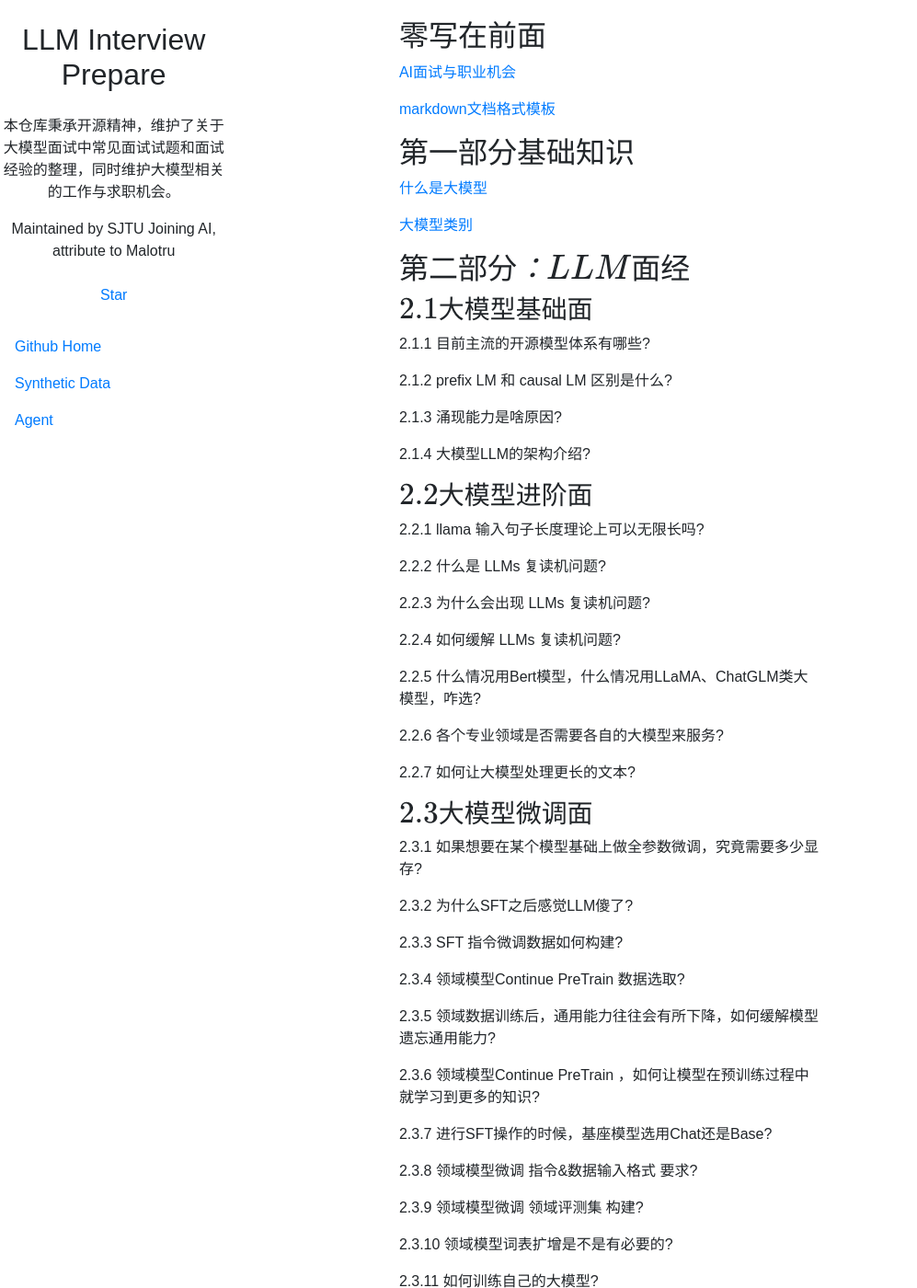
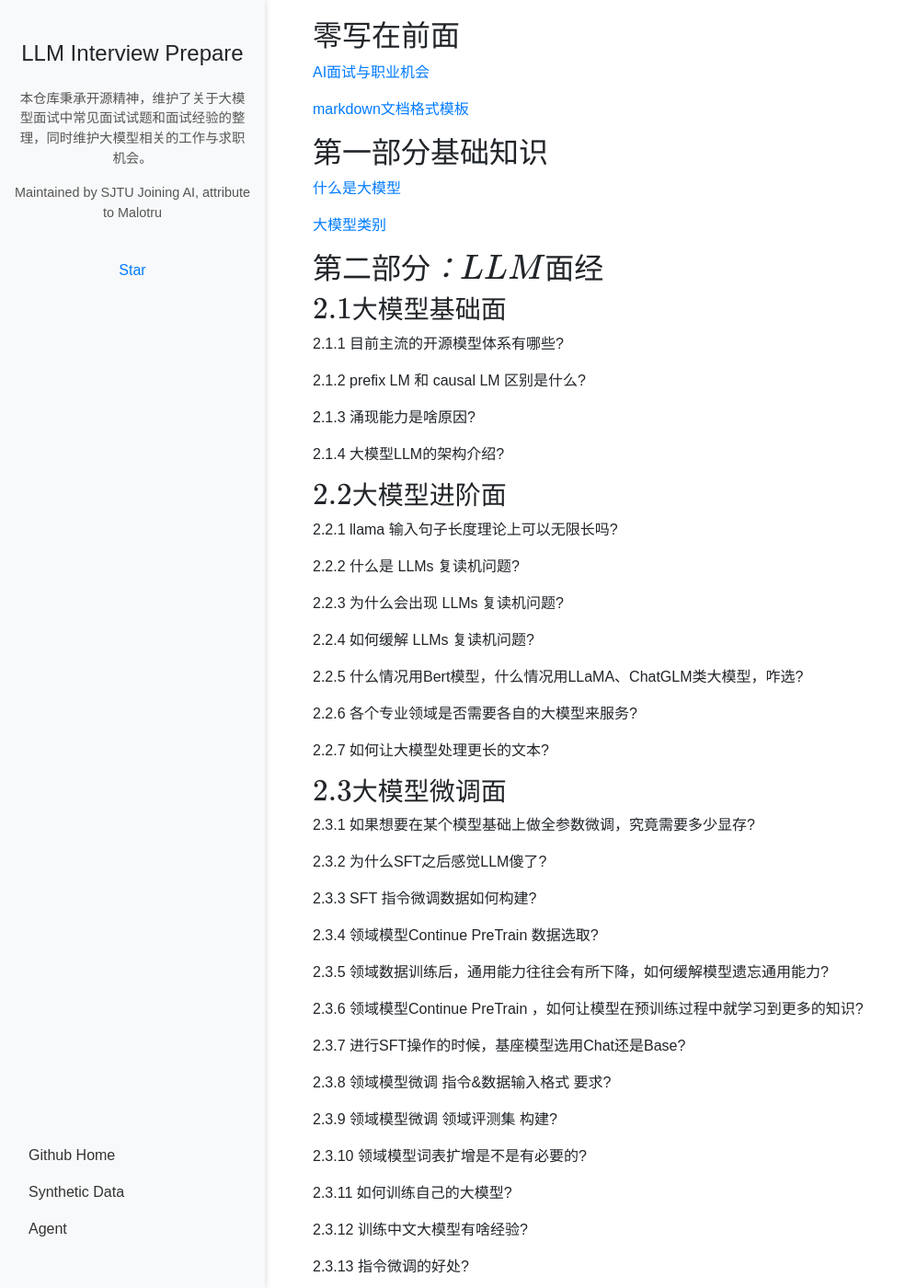
Before and after one commit to Joining-AI/LLM_Interview_Prepare, a Jekyll site: the page built from docs/README.md, in a window 1280 px wide and 1400 px high. Shown: the whole window at 92% size, without its empty margins (0-997 px from the left). Built offline with Jekyll 4.4.1, drawn with Linux system fonts in a browser that asks for light colours; nearby versions of some CDN libraries; our own code applies the rules of GitHub Pages for plain Markdown files; formulas are drawn with MathJax 3.

Commit message:
Update style.css

```diff
--- a/docs/assets/css/style.css
+++ b/docs/assets/css/style.css
@@ -2,17 +2,11 @@
 body {
   font-family: Arial, sans-serif;
   display: flex;
-  flex-direction: row;
+  flex-direction: column;
   min-height: 100vh;
-  margin: 0;
 }
 
-.container-fluid {
-  display: flex;
-  flex: 1;
-}
-
-.sidebar {
+.fixed-sidebar {
   position: fixed;
   top: 0;
   bottom: 0;
@@ -28,23 +22,23 @@ body {
   height: 100vh; /* Ensure the sidebar height is equal to the viewport height */
 }
 
-.sidebar h2 {
+.fixed-sidebar h2 {
   font-size: 1.5rem;
   margin-bottom: 1rem;
 }
 
-.sidebar .description {
+.fixed-sidebar .description {
   font-size: 0.9rem;
   margin-bottom: 1rem;
   color: #555;
 }
 
-.sidebar .nav-link {
+.fixed-sidebar .nav-link {
   color: #333;
   font-weight: 500;
 }
 
-.sidebar .nav-link:hover {
+.fixed-sidebar .nav-link:hover {
   color: #007bff;
 }
 
@@ -52,7 +46,6 @@ body {
   margin-left: 18rem; /* Ensure enough space for the sidebar */
   padding: 20px;
   flex-grow: 1; /* Allow main content to grow and take up remaining space */
-  overflow-y: auto; /* Enable scrolling for the main content */
 }
 
 .footer {
```
